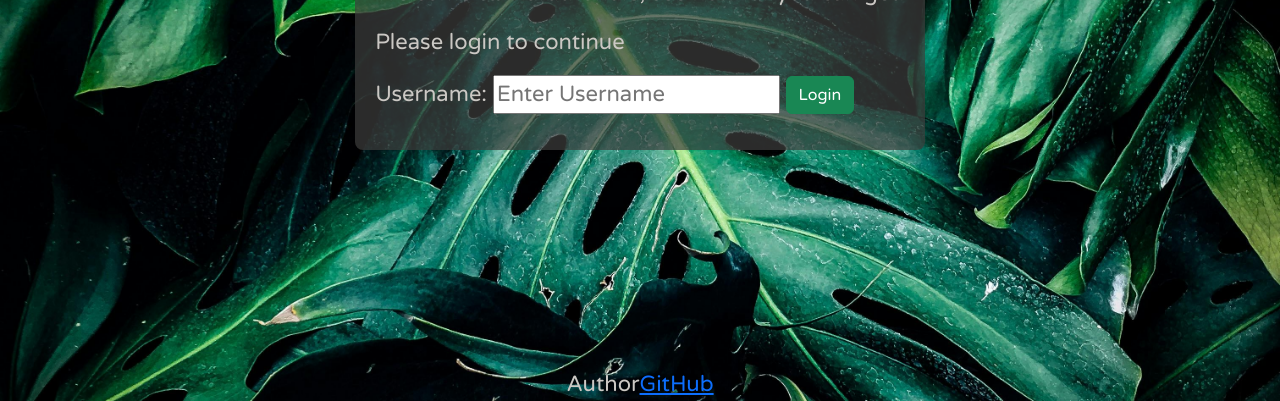
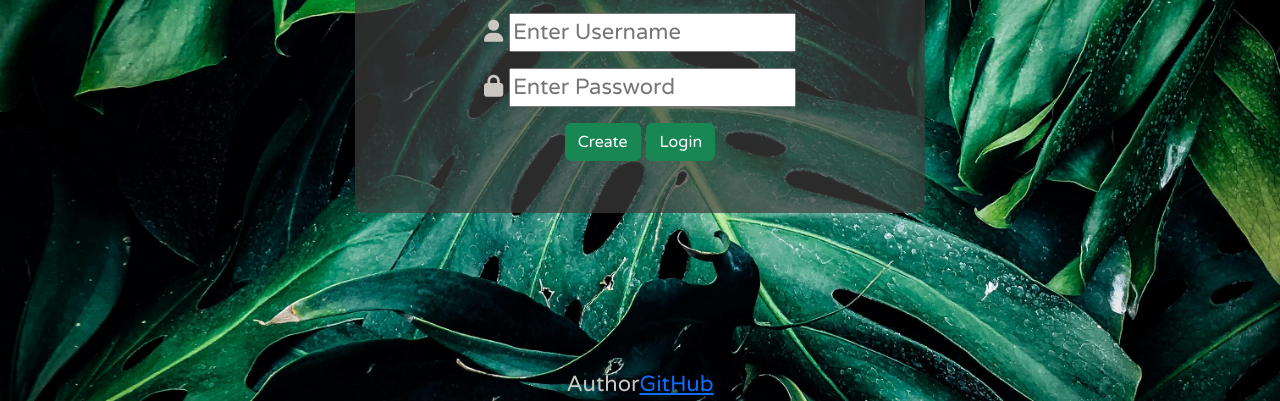
Before and after one commit to YoSoyLechuga97/startup-marathondle, a website: page public/index.html in a window 1280 px wide. Shown: the part 399-800 px from the top of the page. Drawn offline with nearby package versions, Linux system fonts and the light colour scheme; no server answers.

Commit message:
Updated index.html so that my login page looks better and has login abilites!

```diff
--- a/TODO.txt
+++ b/TODO.txt
@@ -1,6 +1,6 @@
 1. Change index.html
 2. Change login.js
-3. Change index.js
+3. Change index.js - DONE
 4. Add database.js - DONE
 5. Add dbConfig.json - DONE
 6. Cookie.txt?
--- a/public/index.html
+++ b/public/index.html
@@ -6,6 +6,7 @@
 
     <script src="login.js"></script>
     <link rel="stylesheet" href="https://fonts.googleapis.com/css?family=Varela Round"/>
+    <link rel="stylesheet" href="https://cdnjs.cloudflare.com/ajax/libs/font-awesome/6.0.0-beta3/css/all.min.css">
     <link
       href="https://cdn.jsdelivr.net/npm/bootstrap@5.2.3/dist/css/bootstrap.min.css"
       rel="stylesheet"
@@ -45,9 +46,20 @@
         Welcome to Marathondle, see how far you can get!
       </p>
         <p>Please login to continue</p>
-        <label for="username">Username: </label>
-        <input type="text" id="name" placeholder="Enter Username"/>
-        <button class="btn btn-success" onclick="login()">Login</button>
+        <span>
+          <label for="username"><i class="fa-solid fa-user"> </i></label>
+          <input type="text" id="name" placeholder="Enter Username"/>
+        </span>
+        <p></p>
+        <span>
+          <label for="password"><i class="fa-solid fa-lock"> </i></label>
+          <input type="text" id="password" placeholder="Enter Password"/>
+        </span>
+        <p></p>
+        <span>
+          <button class="btn btn-success" onclick="createUser()">Create</button>
+          <button class="btn btn-success" onclick="loginUser()">Login</button>
+        </span>
         <p></p>
         <p class="inspiration"></p>
       </div>
--- a/public/main.css
+++ b/public/main.css
@@ -53,6 +53,12 @@ h1 {
 }
 
 .login {
+    display: flex;
+    justify-content: center;
+    align-items: center;
+    text-align: center;
+    flex-direction: column;
+    max-width: 600px;
     background-color: rgba(62, 62, 61, 0.7);
     padding: 20px;
     border-radius: 8px;
```
